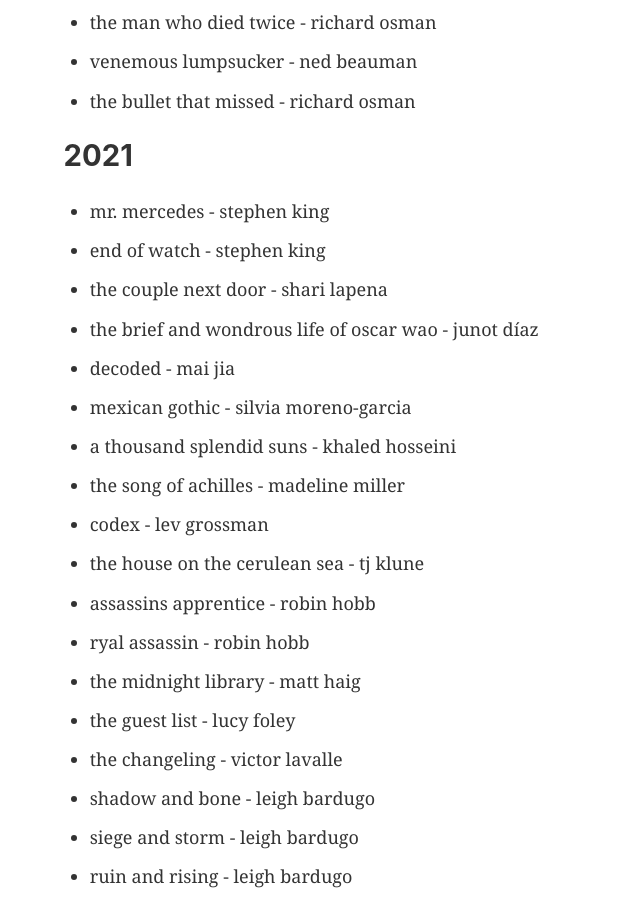
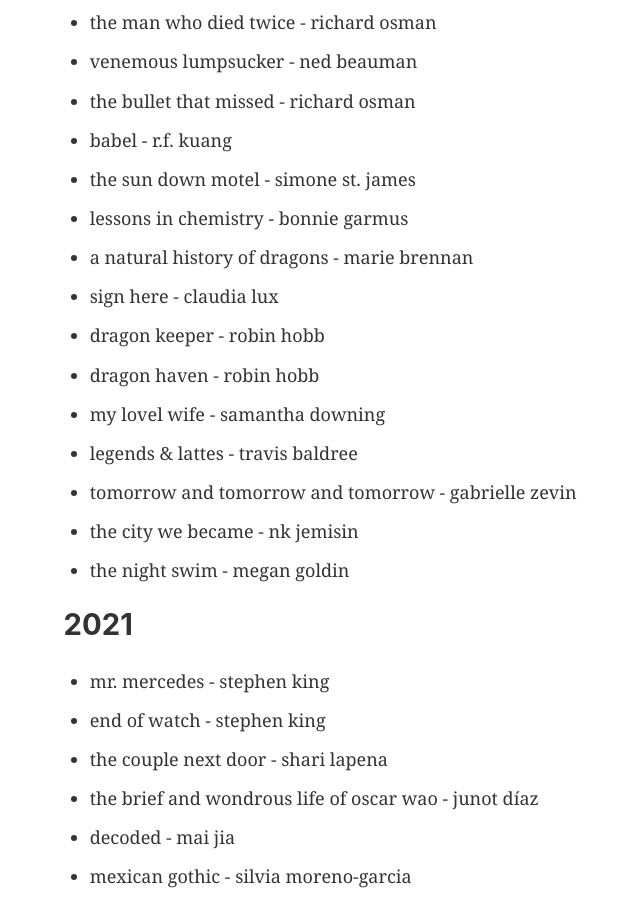
Before and after one commit to jakeols/ols-engineer, a Gatsby site: page /books in a window 1280 px wide. Shown: the part 1620-2520 px from the top of the page, without its empty margins (116-756 px from the left). Built offline with nearby package versions, Linux system fonts and the light colour scheme; Gatsby itself is replaced by a stand-in of ours.

Commit message:
big book dump

```diff
--- a/src/pages/books.js
+++ b/src/pages/books.js
@@ -48,6 +48,18 @@ const BooksPage = () => (
             <li>the man who died twice - richard osman</li>
             <li>venemous lumpsucker - ned beauman</li>
             <li>the bullet that missed - richard osman</li>
+            <li>babel - r.f. kuang</li>
+            <li>the sun down motel - simone st. james</li>
+            <li>lessons in chemistry - bonnie garmus</li>
+            <li>a natural history of dragons - marie brennan</li>
+            <li>sign here - claudia lux</li>
+            <li>dragon keeper - robin hobb</li>
+            <li>dragon haven - robin hobb</li>
+            <li>my lovel wife - samantha downing</li>
+            <li>legends & lattes - travis baldree</li>
+            <li>tomorrow and tomorrow and tomorrow - gabrielle zevin</li>
+            <li>the city we became - nk jemisin</li>
+            <li>the night swim - megan goldin</li>
         </ul>
         <h2>2021</h2>
         <ul>
```
